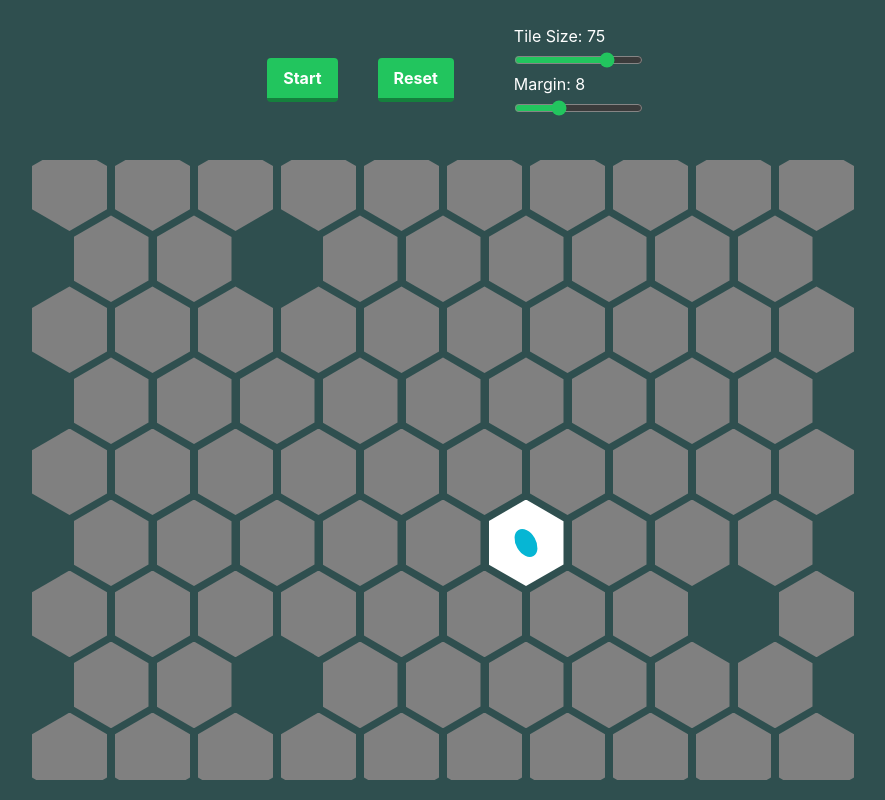
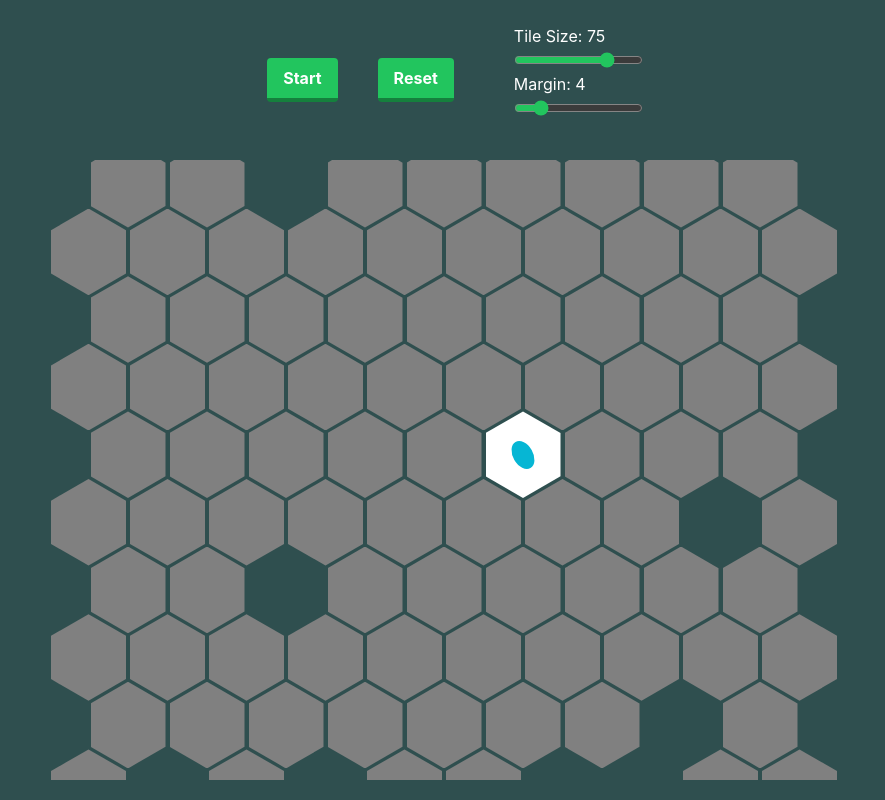
Before and after one commit to Brentwish/hex-hopper, a React (Create React App) app: page / in a window 1280 px wide. Shown: the whole page, without its empty margins (195-1080 px from the left). Built offline with nearby package versions, Linux system fonts and the light colour scheme; the HTML template or start-up script is replaced by a standard one.

Commit message:
could be a game?

```diff
--- a/src/App.jsx
+++ b/src/App.jsx
@@ -2,9 +2,9 @@ import Game from "./components/Game";
 
 const App = () => {
   return (
-  <div className="app">
-    <Game />
-  </div>
+    <div className="app">
+      <Game />
+    </div>
   );
 };
 
--- a/src/components/Game/Game.tsx
+++ b/src/components/Game/Game.tsx
@@ -1,7 +1,7 @@
 /* eslint-disable react-hooks/exhaustive-deps */
 
-import React, { useEffect, useState } from "react";
-import useAnimationFrame, { useInterval } from "../../hooks/useAnimationFrame";
+import React, { useEffect } from "react";
+import useAnimationFrame from "../../hooks/useAnimationFrame";
 import useGameStore from "./store";
 import Board from "./Board";
 import Slider from "../Slider";
@@ -10,24 +10,16 @@ import BoldButton from "../Buttons/BoldButton";
 const Game = () => {
   const { actions, game } = useGameStore(({ actions, game }) => ({ actions, game }));
   const { stop, run, running } = useAnimationFrame(actions.update);
-  const [rendered, setRendered] = useState<boolean>(false);
+
+  const processInput = (e: KeyboardEvent) => {
+    if (e.key === 'a') return actions.playerInput('left');
+    if (e.key === 'd') return actions.playerInput('right');
+  };
 
   useEffect(() => {
-    if (!rendered) {
-      const processInput = (e: KeyboardEvent) => {
-        console.log(e.key)
-        if (e.key === 'a') return actions.playerInput('left');
-        if (e.key === 'd') return actions.playerInput('right');
-        if (e.key === ' ') return running ? stop() : run();
-      }
+    window.addEventListener('keydown', processInput);
 
-      window.addEventListener('keydown', processInput);
-      setRendered(true);
-
-      return () => document.removeEventListener('keydown', processInput);
-    }
-
-    return () => {};
+    return () => document.removeEventListener('keydown', processInput);
   }, []);
 
   return (
--- a/src/components/Game/store.ts
+++ b/src/components/Game/store.ts
@@ -26,30 +26,30 @@ const useGameStore = create<GameState>(set => ({
     setTileSize: (size: number) => set(state => {
       const { game } = state;
 
-      game.setTileSize(size)
+      game.setTileSize(size);
 
-      return { game };
+      return {};
     }),
     setMargin: (margin: number) => set(state => {
       const { game } = state;
 
-      game.setMargin(margin)
+      game.setMargin(margin);
 
-      return { game };
+      return {};
     }),
     update: (dt: DOMHighResTimeStamp) => set(state => {
       const { game } = state;
 
       game.update(dt)
 
-      return { game };
+      return {};
     }),
     playerInput: (dir: 'left' | 'right') => set(state => {
       const { game } = state;
 
       game.movePlayer(dir)
 
-      return { game };
+      return {};
     }),
   },
 }));
--- a/src/config.ts
+++ b/src/config.ts
@@ -4,10 +4,10 @@ export const config: GameConfig = {
   board: {
     width: 10,
     height: 15,
-    margin: 8,
+    margin: 4,
     tileSize: 75,
   },
-  gameSpeed: 10,
+  gameSpeed: 8,
   player: {
     id: 1,
     height: 30,
--- a/src/game/board.ts
+++ b/src/game/board.ts
@@ -17,6 +17,7 @@ export interface IBoard extends BoardConfig {
   game: IHexHopper;
   firstRow: IRow;
   nextIndex: number;
+  rowHeight: number;
 }
 
 class Board implements IBoard {
@@ -43,12 +44,15 @@ class Board implements IBoard {
     this._tId = 0;
     this.rows = [];
 
-    this.rows.push(new Row(this, false))
+    this.rows.push(new Row(this, false, this.height * this.rowHeight));
 
     Array.from(Array(this.height - 1).keys()).forEach(y => {
-      const yOffset = (this.height - 1 - y) * (this.margin + this.tileSize) * (1 - 1 / (4 * Math.sqrt(3)))
-      this.addRow(yOffset)
+      this.addRow((this.height - 2 - y) * this.rowHeight);
     });
+  }
+
+  public get rowHeight() {
+    return (this.margin + this.tileSize) * (1 - 1 / (4 * Math.sqrt(3)));
   }
 
   public get nextIndex() {
@@ -62,9 +66,10 @@ class Board implements IBoard {
   update(dt: DOMHighResTimeStamp): void {
     this.rows.forEach(row => row.update(dt))
 
-    if (this.firstRow.yOffset >= (this.margin + this.tileSize) * (1 - 1 / (4 * Math.sqrt(3)))) {
-      this.addRow();
+    if (this.firstRow.yOffset >= this.rowHeight) {
+      this.addRow(this.firstRow.yOffset - this.rowHeight);
       this.game.player.moveTiles();
+      this.game.increaseSpeed();
     }
   }
 
@@ -74,6 +79,7 @@ class Board implements IBoard {
 
     this.firstRow.tiles.forEach((tile, index) => {
       if (index === 0) {
+        if (!isOdd) tile.left = newRow.tiles[index];
         tile.right = newRow.tiles[index + (isOdd ? 0 : 1)];
       } else if (index === this.width - 1) {
         tile.left = newRow.tiles[index + (isOdd ? -1 : 0)];
--- a/src/game/index.ts
+++ b/src/game/index.ts
@@ -12,6 +12,7 @@ export interface IHexHopper extends GameConfig {
   setMargin: (size: number) => void;
   setTileSize: (size: number) => void;
   movePlayer: (dir: 'left' | 'right') => void;
+  increaseSpeed: () => void;
   board: IBoard;
   gameSpeed: number;
   player: IPlayer;
@@ -49,6 +50,10 @@ class HexHopper implements IHexHopper {
     this.player.dir = dir;
     this.player.targetTile = this.player.tile[dir];
   }
+
+  increaseSpeed(): void {
+    this.gameSpeed = Math.max(1, this.gameSpeed - 1 / 10);
+  }
 }
 
 export default HexHopper;
```
Also changed, not shown: src/game/row.ts (+6 -2 lines).
